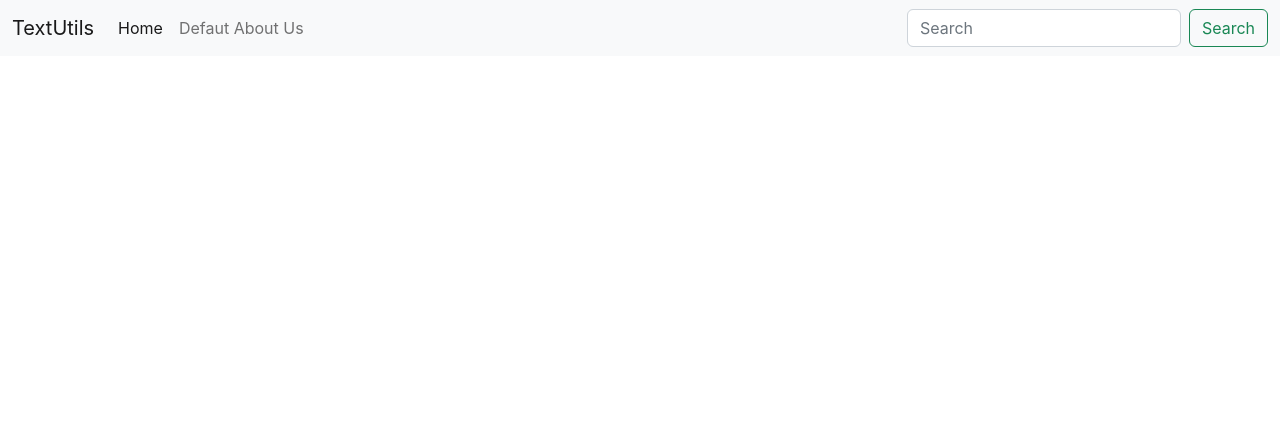
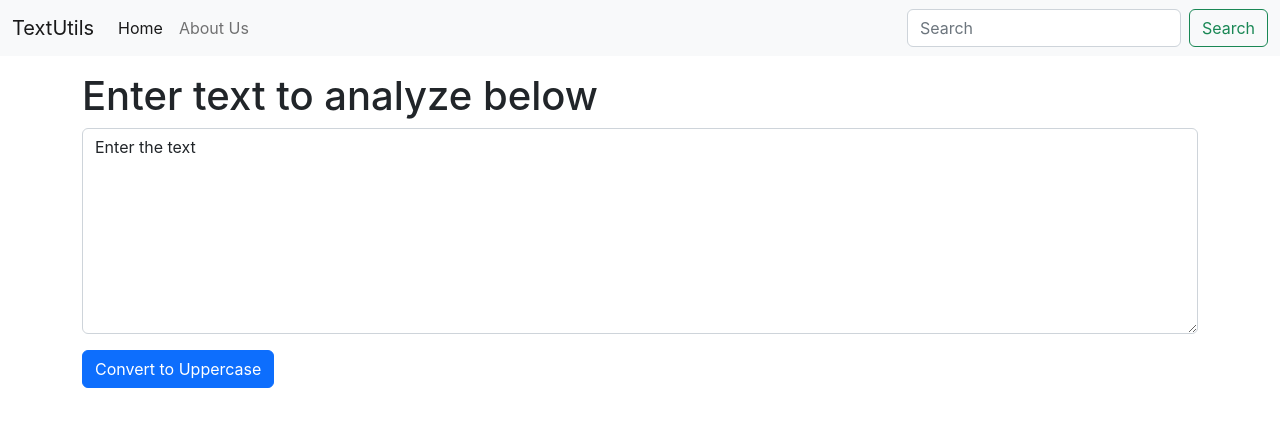
Before and after one commit to bishwaarun/textutility-react, a React (Create React App) app: page / in a window 1280 px wide. Shown: the top 426 px of the page. Built offline with nearby package versions, Linux system fonts and the light colour scheme.

Commit message:
Introducing Form, useState and implements uppercase eventlistener

```diff
--- a/src/App.js
+++ b/src/App.js
@@ -1,10 +1,15 @@
 import './App.css';
 import Navbar from './components/Navbar'
+import TextForm from './components/TextForm'
 
 function App() {
   return (
     <>
-      <Navbar title="TextUtils"/>
+      <Navbar title="TextUtils" />
+
+      <div className="container my-3">
+        <TextForm heading="Enter text to analyze below" />
+      </div>
     </>
 
   );
--- a/src/components/Navbar.js
+++ b/src/components/Navbar.js
@@ -32,10 +32,12 @@
 }
 
 Navbar.propTypes = {
-    title: PropTypes.string
+    title: PropTypes.string,
+    aboutTitle: PropTypes.string
+
 }
 
 // Specifies the default values for props:
 Navbar.defaultProps = {
-    aboutTitle: 'Defaut About Us'
+    aboutTitle: 'About Us'
   };
--- /dev/null
+++ b/src/components/TextForm.js
@@ -0,0 +1,27 @@
+import React, {useState} from 'react'
+
+export default function TextForm(props) {
+
+    let handleClickUpCase = ()=>{
+        //console.log("You have clicked on upper button");
+        let newText = text.toUpperCase();
+        setText(newText);
+    }
+
+    let handleOnChange = (event)=>{
+      //  console.log("On Change");
+        setText(event.target.value);
+    }
+    const [text, setText] = useState("Enter the text");
+    //text ="new value"; - Wrong way to change the state
+   // setText("new value"); - Correct way to change the state
+    return (
+        <div>
+            <h1>{props.heading}</h1>
+            <div className="mb-3">
+                <textarea className="form-control" value={text} onChange={handleOnChange} id="myBox" rows="8"></textarea>
+            </div>
+            <button type="button" className="btn btn-primary" onClick={handleClickUpCase}>Convert to Uppercase</button>
+        </div>
+    )
+}
```
